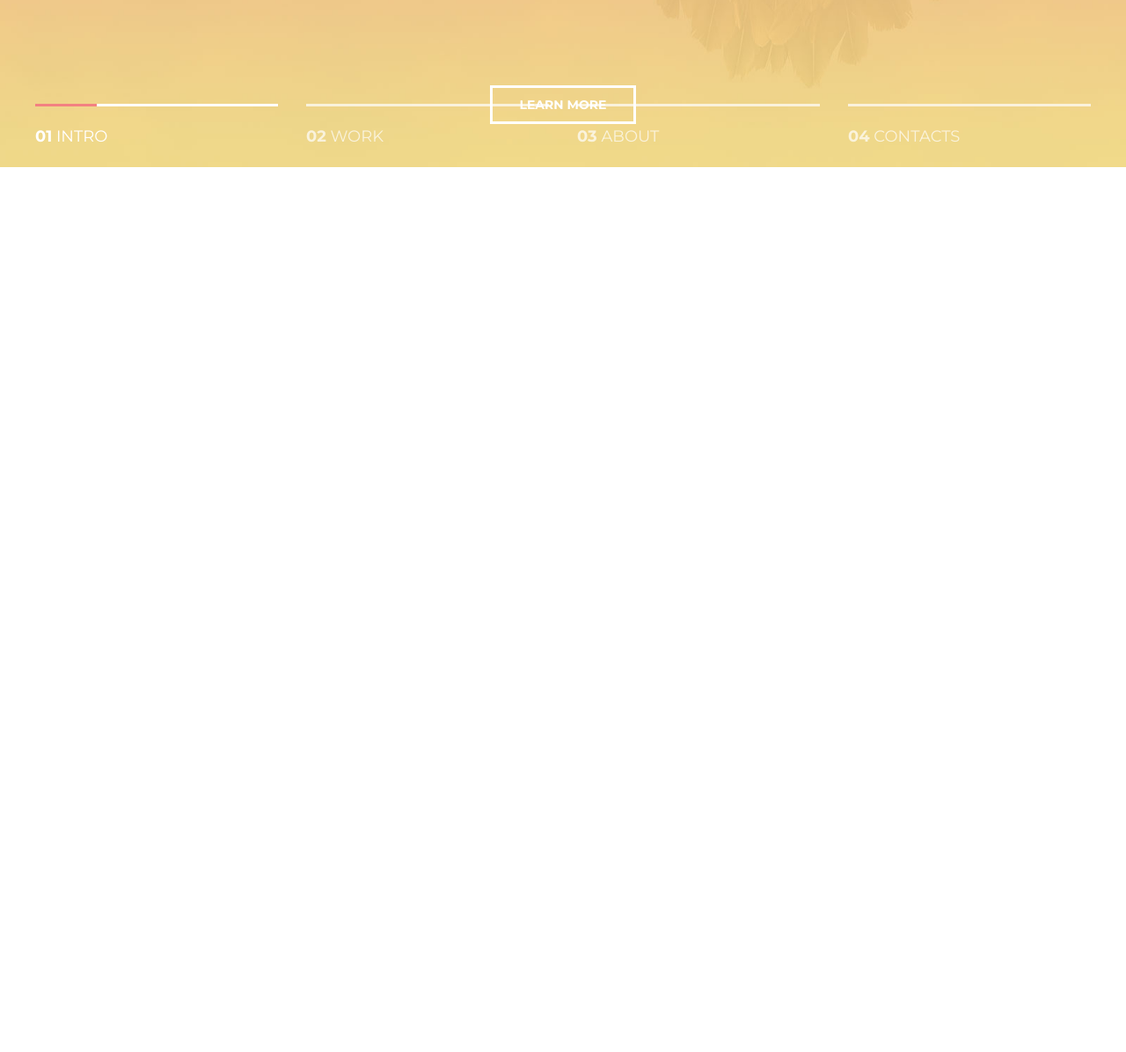
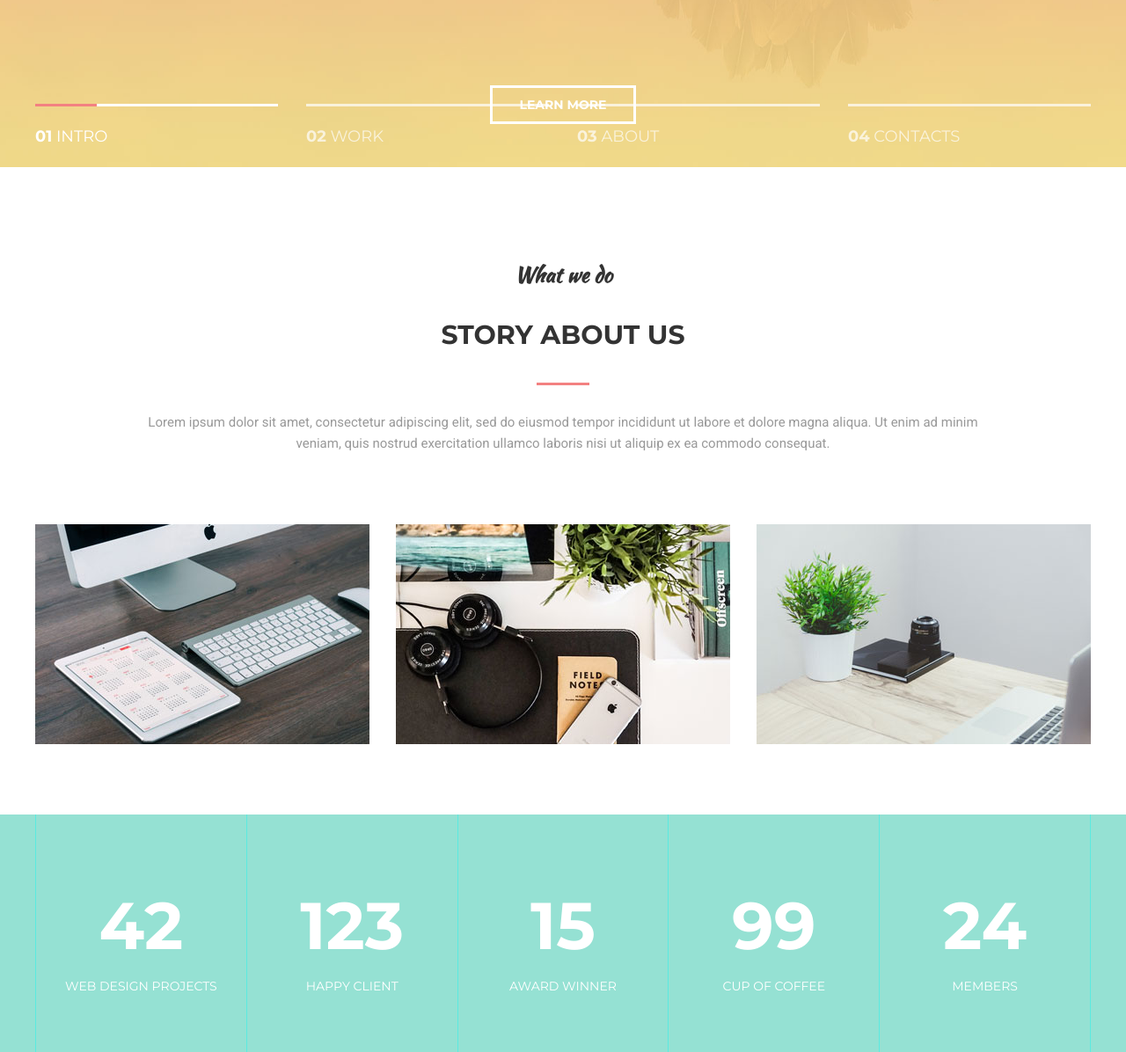
Before and after one commit to IB1aZe/Mogo-Test.github.io, a plain HTML site: page index.html in a window 1280 px wide. Shown: the part 610-1806 px from the top of the page at 88% size. Before the commit the page ends 800 px from the top, so only its background shows below. Drawn offline with Linux system fonts and the light colour scheme.

Commit message:
Add Block "Facts"

```diff
--- a/index.html
+++ b/index.html
@@ -6,7 +6,7 @@
     <link rel="stylesheet" href="./styles/style.css">
     <link rel="preconnect" href="https://fonts.googleapis.com">
     <link rel="preconnect" href="https://fonts.gstatic.com" crossorigin>
-    <link href="https://fonts.googleapis.com/css2?family=Kaushan+Script&family=Montserrat:ital,wght@0,100..900;1,100..900&display=swap" rel="stylesheet">
+    <link href="https://fonts.googleapis.com/css2?family=Kaushan+Script&family=Montserrat:wght@100..900&family=Roboto:ital,wght@0,100;0,300;0,400;0,500;0,700;0,900;1,100;1,300;1,400;1,500;1,700;1,900&display=swap" rel="stylesheet">
     <title>MoGo Test</title>
 </head>
 <body>
@@ -46,5 +46,67 @@
         </div>
     </div>
   </div>
+
+  <section class="section">
+    <div class="container">
+      <div class="section__header">
+        <h3 class="section__suptitle">What we do</h3>
+        <h2 class="section__title">Story about us</h2>
+        <div class="section__text">
+          <p>Lorem ipsum dolor sit amet, consectetur adipiscing elit, sed do eiusmod tempor incididunt ut labore et dolore magna aliqua. Ut enim ad minim veniam, quis nostrud exercitation ullamco laboris nisi ut aliquip ex ea commodo consequat. </p>
+
+        </div>
+      </div>
+
+      <div class="about">
+        <div class="about__item">
+          <div class="about__img">
+            <img src="./assets/images/about-us-pic1.jpg" alt="">
+          </div>
+          <div class="about__text">Super team</div>
+        </div>
+        <div class="about__item">
+          <div class="about__img">
+            <img src="./assets/images/about-us-pic2.jpg" alt="">
+          </div>
+          <div class="about__text">Super team</div>
+        </div>
+        <div class="about__item">
+          <div class="about__img">
+            <img src="./assets/images/about-us-pic3.jpg" alt="">
+          </div>
+          <div class="about__text">Super team</div>
+        </div>
+      </div>
+    </div>
+  </section>
+
+  <div class="facts">
+    <div class="container">
+      <div class="fact">
+        <div class="fact__item">
+          <div class="fact__count">42</div>
+          <div class="fact__text">Web Design Projects</div>
+        </div>
+        <div class="fact__item">
+          <div class="fact__count">123</div>
+          <div class="fact__text">happy client</div>
+        </div>
+        <div class="fact__item">
+          <div class="fact__count">15</div>
+          <div class="fact__text">award winner</div>
+        </div>
+        <div class="fact__item">
+          <div class="fact__count">99</div>
+          <div class="fact__text">cup of coffee</div>
+        </div>
+        <div class="fact__item">
+          <div class="fact__count">24</div>
+          <div class="fact__text">members</div>
+        </div>
+      </div>
+    </div>
+  </div>
+
 </body>
 </html>
--- a/styles/style.css
+++ b/styles/style.css
@@ -187,3 +187,129 @@ body {
     font-style: 24px;
     font-weight: 700;
 }
+
+/* Section */
+.section {
+    padding: 80px 0;
+}
+
+.section__header {
+    width: 100%;
+    max-width: 950px;
+    margin: 0 auto 40px;
+    text-align: center;
+}
+
+.section__suptitle {
+    font-size: 24px;
+    font-family: "Kaushan Script", cursive;
+    color: #333;
+}
+
+.section__title {
+    font-size: 30px;
+    font-weight: 700;
+    color: #333;
+    text-transform: uppercase;
+}
+
+.section__title::after {
+    content: "";
+    display: block;
+    width: 60px;
+    height: 3px;
+    margin: 30px auto;
+    background-color: #f38181;
+}
+
+.section__text {
+    font-style: 15px;
+    font-family: "Roboto", sans-serif;
+    color: #999;
+}
+
+/* About */
+.about {
+    margin-top: 80px;
+    display: flex;
+    justify-content: space-between;
+}
+
+.about__item {
+    width: 380px;
+    position: relative;
+    background-color: #95e1d3;
+}
+
+.about__item:hover .about__img{
+    transform: translate3d(-10px, -10px, 0);
+}
+
+.about__item:hover .about__img img {
+    opacity: .1;
+}
+
+.about__item:hover .about__text {
+    opacity: 1;
+}
+
+.about__img {
+    background: linear-gradient(to bottom, #f38181, #fce38a);
+    transition: transform .2s linear;
+}
+
+.about__img img {
+    display: block;
+    transition: opacity .1s linear;
+}
+
+.about__text {
+    width: 100%;
+    font-size: 18px;
+    color: #fff;
+    text-transform: uppercase;
+    font-weight: 700;
+    text-align: center;
+    opacity: 0;
+    transition: opacity .1s linear;
+    position: absolute;
+    top: 50%;
+    left: 0;
+    z-index: 2;
+    transform: translate3d(0, -50%, 0);
+}
+
+/* Facts */
+.facts {
+    background-color: #95e1d3;
+}
+
+.fact {
+    display: flex;
+}
+
+.fact__item {
+    width: 240px;
+    height: 270px;
+    padding: 70px 25px;
+    flex: 1 1 0;
+    border-left: 1px solid #5beae0;
+    text-align: center;
+    color: #fff;
+}
+
+.fact__item:last-child {
+    border-right: 1px solid #5beae0;
+}
+
+.fact__count {
+    margin-bottom: 1px;
+    font-size: 75px;
+    font-weight: 700;
+    line-height: 1.5;
+}
+
+.fact__text {
+    font-size: 14px;
+    text-transform: uppercase;
+}
```
Also changed, not shown: assets/images/about-us-pic1.jpg (added), assets/images/about-us-pic2.jpg (added), assets/images/about-us-pic3.jpg (added).
